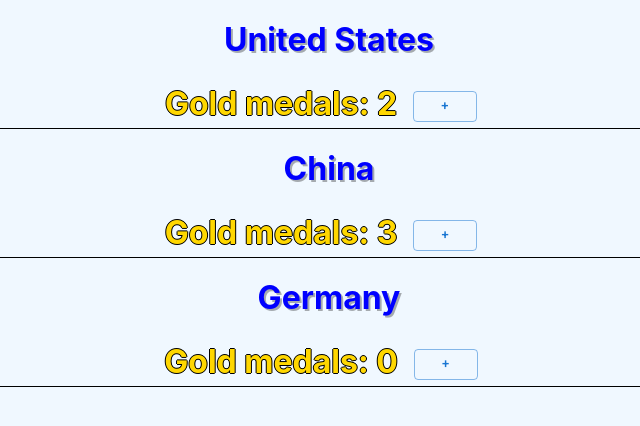
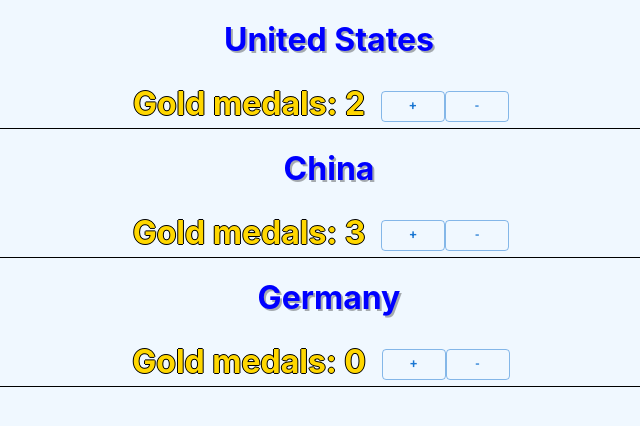
Before and after one commit to kbauer17/bauer-react-country-app, a React (Create React App) app: page / in a window 1280 px wide. Shown: the top 426 px of the page, without its empty margins (311-951 px from the left). Built offline with nearby package versions, Linux system fonts and the light colour scheme.

Commit message:
[2.03] move decrement to App.js

```diff
--- a/src/App.js
+++ b/src/App.js
@@ -21,13 +21,25 @@ handleIncrement = (countryId) => {
   this.setState( { countries:countriesMutable } );
 }
 
+handleDecrement = (countryId) => {
+  const countriesMutable = [...this.state.countriesImmutable];
+  const idx = countriesMutable.findIndex( (c) => c.id === countryId);
+  if (countriesMutable[idx].gold <= 0) {
+    countriesMutable[idx].gold = 0;
+  } else {
+    countriesMutable[idx].gold -= 1;
+  }
+  this.setState( { countries:countriesMutable } );
+}
+
   render(){
     return (
       <div className="App">
         { this.state.countriesImmutable.map(country =>
           <Country
             key={country.id}
-            onIncrement = { this.handleIncrement}
+            onIncrement = { this.handleIncrement }
+            onDecrement = { this.handleDecrement }
             country = { country }
           />
         )}
--- a/src/components/Country.jsx
+++ b/src/components/Country.jsx
@@ -3,23 +3,15 @@ import { Button } from '@mui/material'
 
 class Country extends Component {
 
-    // handleDecrement = () => {
-    //     if (this.state.gold <= 0){
-    //         this.setState({gold: 0})
-    //     } else{
-    //         this.setState({ gold: this.state.gold - 1 })
-    //     }
-    // };
-
     render(){
-        const {onIncrement, country} = this.props;
+        const {onIncrement, onDecrement, country} = this.props;
         return (
             <div className='container-fluid'>
                 <div className='name py-3'> { country.name } </div>
                 <div className='gold'> Gold medals:  { country.gold }
                     <div className='btn-group px-3' role='group'>
                         <Button onClick={ () => onIncrement(country.id) } variant="outlined" size="small"> + </Button>
-                        {/* <Button onClick={ this.handleDecrement } variant="outlined" size="small"> - </Button> */}
+                        <Button onClick={ () => onDecrement(country.id) } variant="outlined" size="small"> - </Button>
                     </div>
                 </div>
             </div>
```
